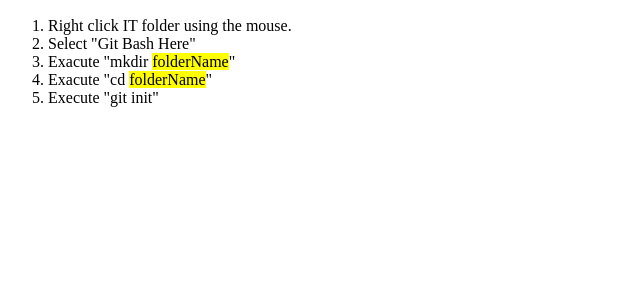
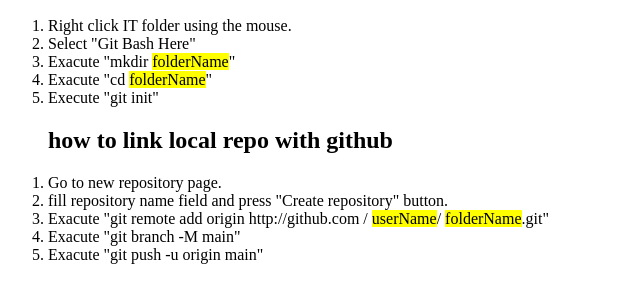
Before and after one commit to EmilovBaiyr/11.11.22, a plain HTML site: page index.html in a window 1280 px wide. Shown: the part 96-398 px from the top of the page, without its empty margins (0-640 px from the left). Drawn offline with Linux system fonts and the light colour scheme.

Commit message:
Created local repo instructions

```diff
--- a/index.html
+++ b/index.html
@@ -13,5 +13,15 @@
     <li>Exacute "cd <mark>folderName</mark>"</li>
     <li>Execute "git init"</li>
   </ol>
+  <ol>
+    <h2>how to link local repo with github</h2>
+  </ol>
+  <ol>
+    <li>Go to new repository page.</li>
+    <li>fill repository name field and press "Create repository" button.</li>
+    <li>Exacute "git remote add origin http://github.com / <mark>userName</mark>/ <mark>folderName</mark>.git"</li>
+    <li>Exacute "git branch -M main"</li>
+    <li>Exacute "git push -u origin main"</li>
+  </ol>
  </body>
 </html>
```
